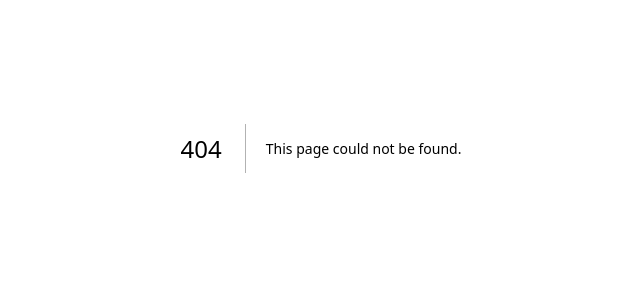
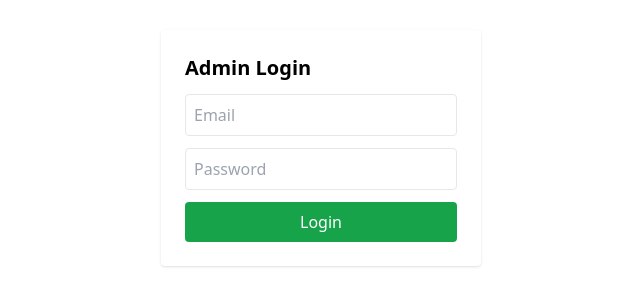
Before and after one commit to ErvinChavez/treeFrontend, a Next.js app: page /admin/login in a window 1280 px wide. Before the commit this address had no page. Shown: the part 252-558 px from the top of the page, without its empty margins (319-959 px from the left). Built offline with nearby package versions, Linux system fonts and the light colour scheme.

Commit message:
JWT auth flow for admin created

```diff
--- a/pages/admin/index.js
+++ b/pages/admin/index.js
@@ -0,0 +1,20 @@
+import { useEffect } from "react";
+import { useRouter } from "next/router";
+import { isAuthenticated } from "@/utils/auth";
+
+export default function AdminDashboard() {
+    const router = useRouter();
+
+    useEffect(() => {
+        if (!isAuthenticated()) {
+            router.push("/admin/login");
+        }
+    }, []);
+
+    return (
+        <div className="p-6">
+            <h1 className="text-3xl font bold">Admin AdminDashboard</h1>
+            <p>Welcome! You are logged in.</p>
+        </div>
+    );
+}
--- /dev/null
+++ b/pages/admin/login.js
@@ -0,0 +1,55 @@
+import { useState } from "react";
+import { useRouter } from "next/router";
+import { gql } from "@apollo/client";
+import { useMutation } from "@apollo/client/react";
+import { setToken } from "@/utils/auth";
+
+//GraphQL mutation
+const LOGIN_ADMIN = gql`
+  mutation LoginAdmin($email: String!, $password: String!) {
+    loginAdmin(email: $email, password: $password)
+  }
+`;
+
+export default function Login() {
+    const [form, setForm] = useState({ email: "", password: "" });
+    const router = useRouter();
+
+    const [loginAdmin, { loading }] = useMutation(LOGIN_ADMIN, {
+        onCompleted: (data) => {
+            setToken(data.loginAdmin); //save JWT
+            router.push("/admin"); //redirect
+        },
+    });
+
+    const handleSubmit = (e) => {
+        e.preventDefault();
+        loginAdmin({ variables: form });
+    };
+
+    return (
+        <div className="min-h-screen flex items-center justify-center">
+          <form onSubmit={handleSubmit} className="bg-white p-6 rounded shadow w-80 space-y-3">
+            <h2 className="text-xl font-bold">Admin Login</h2>
+
+            <input
+              type="email"
+              placeholder="Email"
+              className="input"
+              onChange={(e) => setForm({...form, email: e.target.value })}
+            />
+
+            <input
+              type="password"
+              placeholder="Password"
+              className="input"
+              onChange={(e) => setForm({ ...form, password: e.target.value })}
+            />
+
+            <button type="submit" className="bg-green-600 text-white w-full py-2 rounded">
+                {loading ? "Logging in..." : " Login"}
+            </button>
+          </form>
+        </div>
+    );
+}
--- a/utils/auth.js
+++ b/utils/auth.js
@@ -12,3 +12,9 @@ export const getToken = () => {
 export const removeToken = () => {
     localStorage.removeItem("token");
 };
+
+//check if logged in
+export const isAuthenticated = () => {
+    if (typeof window === "undefined") return false;
+    return !!localStorage.getItem("token");
+};
```
